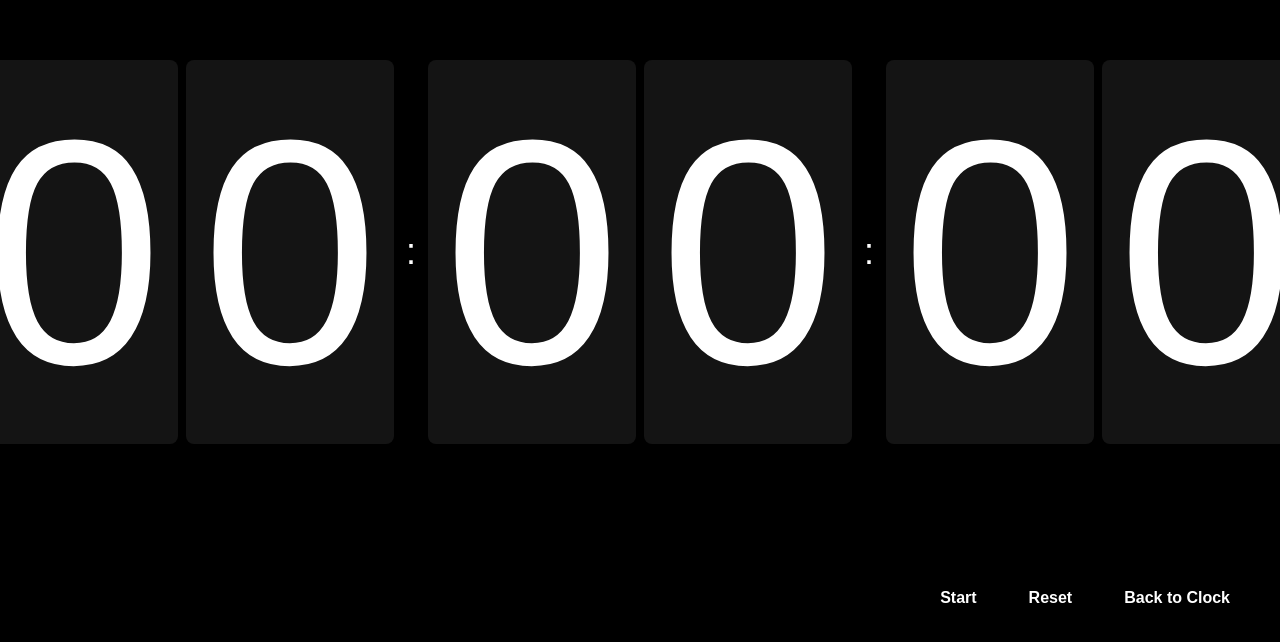
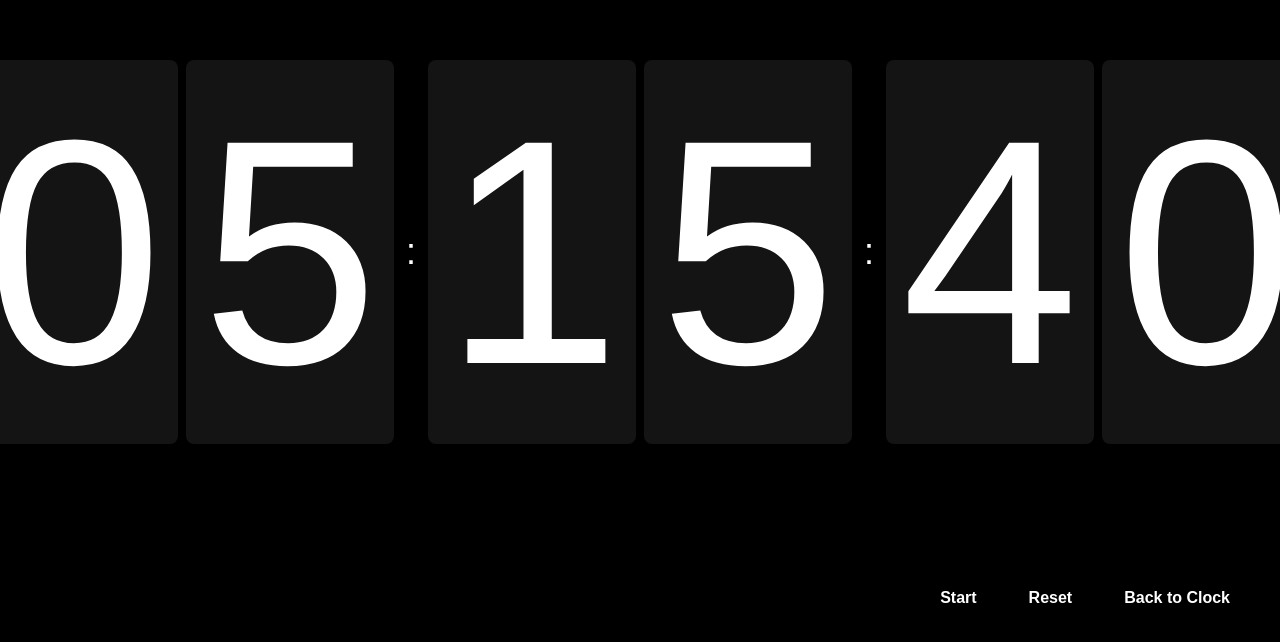
Before and after one commit to hdx0315/next-flip-clock, a Next.js app: page /timer in a window 1280 px wide. Shown: the part 148-790 px from the top of the page. Built offline with nearby package versions, Linux system fonts and the light colour scheme; a web font is replaced by a local one.

Commit message:
Update Stopwatch.tsx

```diff
--- a/components/Stopwatch.tsx
+++ b/components/Stopwatch.tsx
@@ -5,7 +5,7 @@ import FlipCard from './FlipCard'
 import Link from 'next/link'
 
 const Stopwatch: React.FC = () => {
-  const [time, setTime] = useState(0)
+  const [time, setTime] = useState(18940)
   const [isRunning, setIsRunning] = useState(false)
 
   useEffect(() => {
```
